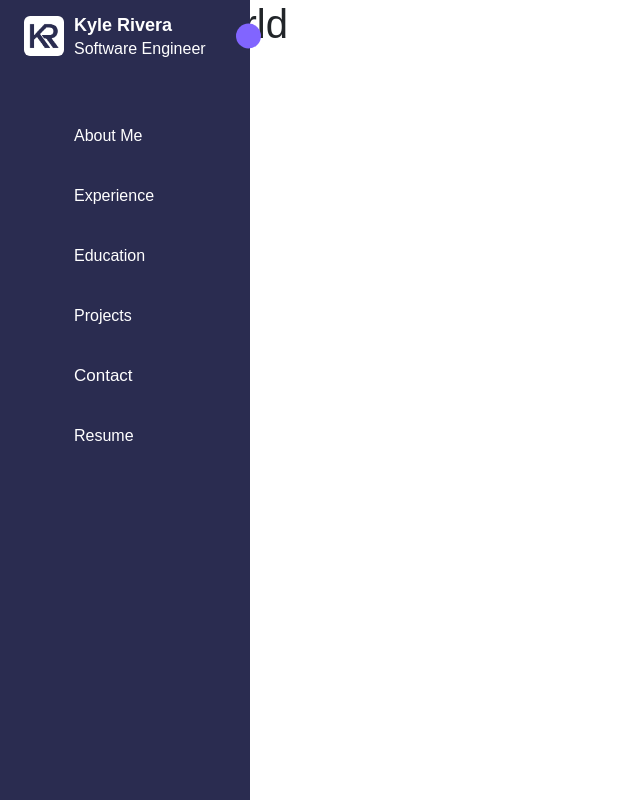
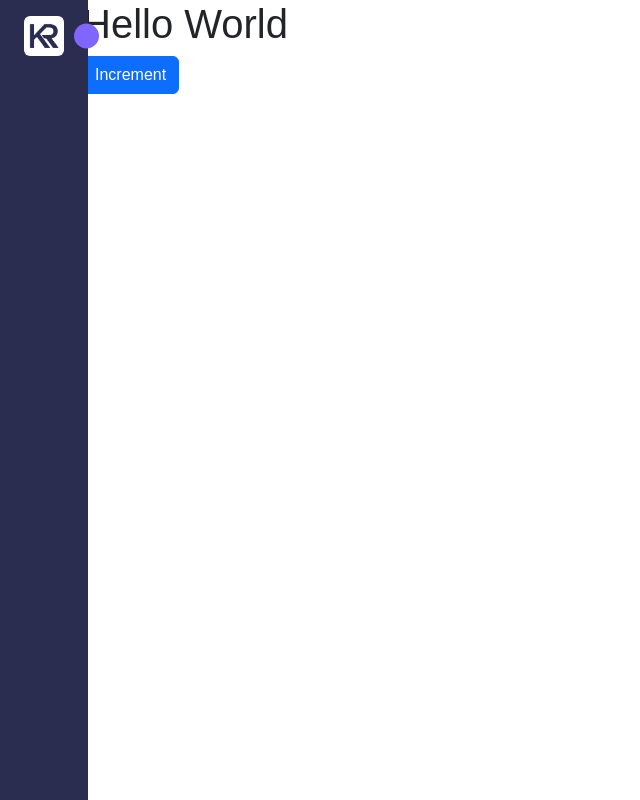
Before and after one commit to rivera-davidkyle/my-website, a React (Create React App) app: page / in a window 1280 px wide. Shown: the whole page, without its empty margins (0-640 px from the left). Built offline with nearby package versions, Linux system fonts and the light colour scheme.

Commit message:
Finished navbar

```diff
--- a/src/components/navbar.jsx
+++ b/src/components/navbar.jsx
@@ -1,9 +1,10 @@
 import React, { Component, useRef } from 'react'
 
 class Navbar extends Component {
+
     render() {
         return (
-            <nav className="sidebar">
+            <nav className="sidebar close">
                 <header>
                     <div className="image-text">
                         <div className="image-text">
@@ -19,7 +20,7 @@ class Navbar extends Component {
                         </div>
                     </div>
 
-                    <i className="bi bi-caret-right-fill toggle"></i>
+                    <i className="bi bi-caret-right-fill toggle" onClick={this.toggleBar}></i>
                 </header>
                 <div className="menu-bar">
                     <div className="menu">
@@ -49,6 +50,14 @@ class Navbar extends Component {
             </nav>
         );
     }
+    toggleBar() {
+        const body = document.querySelector('body'),
+        sidebar = body.querySelector('nav'),
+        toggle = body.querySelector('.toggle');
+        sidebar.classList.toggle("close");
+    }
 }
 
+
+
 export default Navbar;
--- a/src/index.css
+++ b/src/index.css
@@ -106,6 +106,7 @@ body.dark .sidebar header .toggle{
   width: 250px;
   padding: 10px 14px;
   position: fixed;
+  transition: var(--tran-05);
   background-color: rgb(42, 44, 80);
   z-index: 100;
 }
@@ -128,6 +129,10 @@ body.dark .sidebar header .toggle{
     font-weight: 500;
     white-space: nowrap;
     opacity: 1;
+}
+.sidebar .text,
+.sidebar .icon{
+    transition: var(--tran-03);
 }
 .sidebar.close .text{
     opacity: 0;
@@ -180,7 +185,14 @@ body.dark .sidebar header .toggle{
   display: none;
 }
 
-
+.toggle-switch .switch{
+  position: relative;
+  height: 22px;
+  width: 40px;
+  border-radius: 25px;
+  background-color: var(--toggle-color);
+  transition: var(--tran-05);
+}
 .switch::before{
   content: '';
   position: absolute;
```
